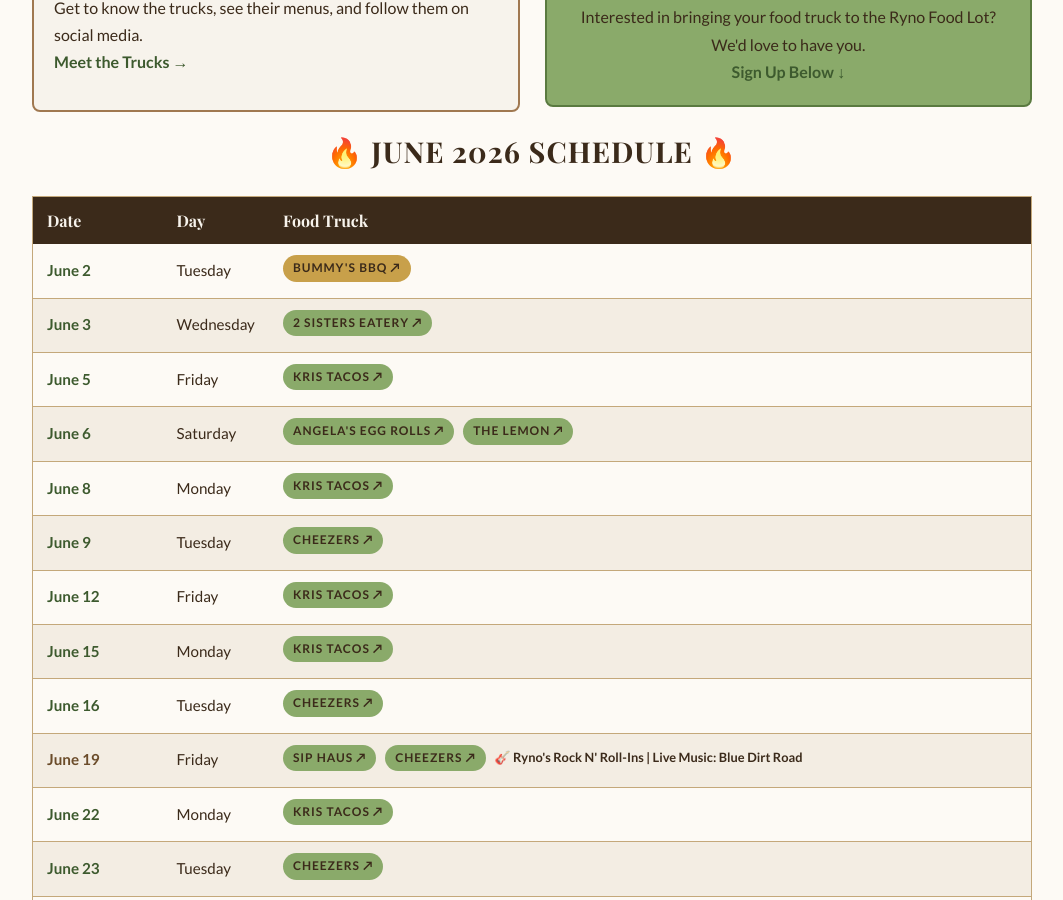
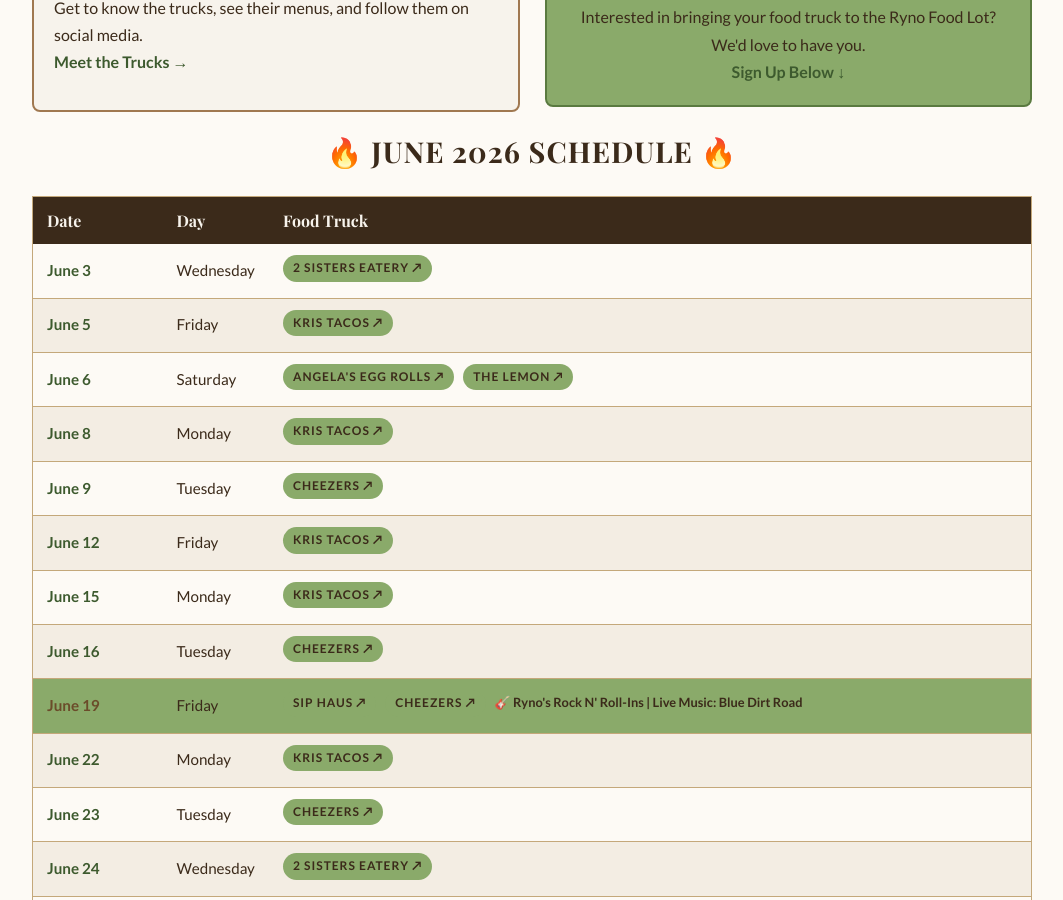
Before and after one commit to blueearthcommunitymarket/blueearthcommunitymarket.github.io, a Jekyll site: the page built from ryno-food-lot/index.html, in a window 1280 px wide and 900 px high, scrolled down 479 px. Shown: the whole window, without its empty margins (108-1171 px from the left). Built offline with Jekyll 4.4.1, drawn with Linux system fonts in a browser that asks for light colours; some web fonts are replaced.

Commit message:
food-lot: remove past dates (auto-cleanup 2026-06-02)

```diff
--- a/ryno-food-lot/index.html
+++ b/ryno-food-lot/index.html
@@ -225,7 +225,7 @@
             </thead>
             <tbody>
 
-                <tr><td class="race-date">June 2</td><td>Tuesday</td><td><span class="tag tag-gold"><a href="https://www.facebook.com/share/1GXr44CKx8/?mibextid=wwXIfr" target="_blank" rel="noopener" style="color:inherit;text-decoration:none;">Bummy's BBQ ↗</a></span></td></tr>
+
                 <tr><td class="race-date">June 3</td><td>Wednesday</td><td><span class="tag"><a href="https://www.facebook.com/share/18GUPLUwMf/?mibextid=wwXIfr" target="_blank" rel="noopener" style="color:inherit;text-decoration:none;">2 Sisters Eatery ↗</a></span></td></tr>
                 <tr><td class="race-date">June 5</td><td>Friday</td><td><span class="tag"><a href="https://www.facebook.com/share/1AquB7sxYj/?mibextid=wwXIfr" target="_blank" rel="noopener" style="color:inherit;text-decoration:none;">Kris Tacos ↗</a></span></td></tr>
                 <tr><td class="race-date">June 6</td><td>Saturday</td><td><span class="tag"><a href="https://www.facebook.com/p/Angelas-Egg-Rolls-61555015124141/" target="_blank" rel="noopener" style="color:inherit;text-decoration:none;">Angela's Egg Rolls ↗</a></span> <span class="tag"><a href="https://www.facebook.com/TheLemon1" target="_blank" rel="noopener" style="color:inherit;text-decoration:none;">The Lemon ↗</a></span></td></tr>
```
